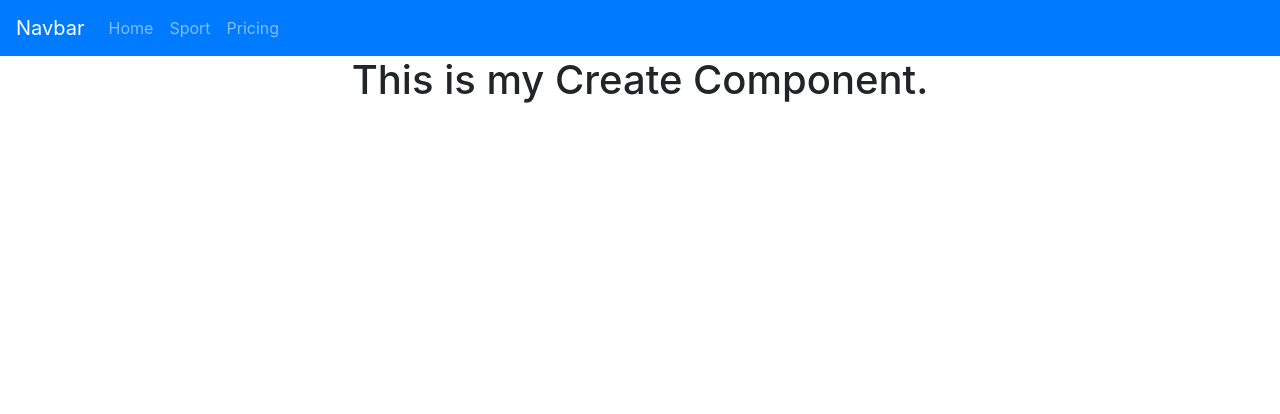
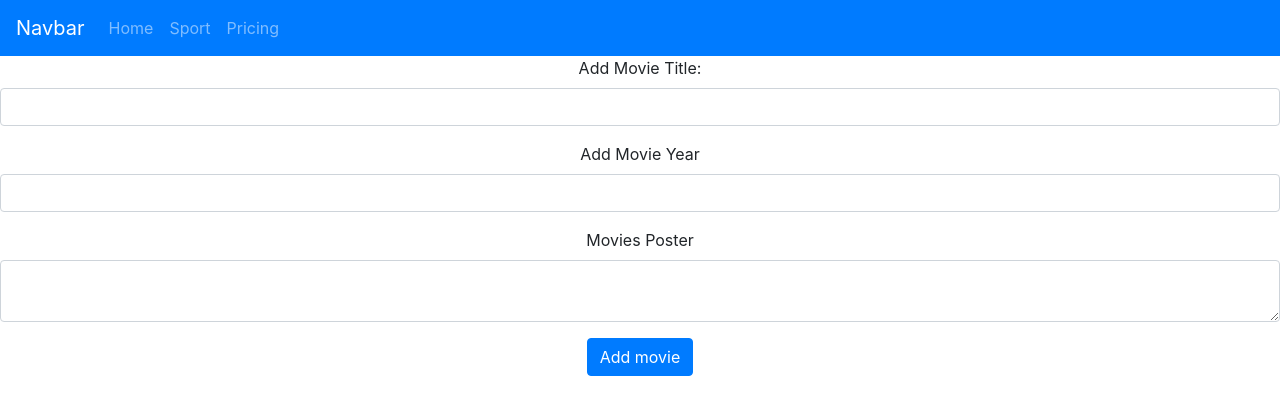
Before and after one commit to kacpergrzenda/DataRep_Lab11, a React (Create React App) app: page /sport in a window 1280 px wide. Shown: the top 414 px of the page. Built offline with nearby package versions, Linux system fonts and the light colour scheme.

Commit message:
Lab Complete

```diff
--- a/src/components/create.js
+++ b/src/components/create.js
@@ -1,12 +1,80 @@
 import { render } from '@testing-library/react';
 import React from 'react';
 
-export class Create extends React.Component{
+export class Create extends React.Component {
 
-    render(){
-        return(
-            <div>
-                <h1>This is my Create Component.</h1>
+    constructor() {
+        super();
+
+        //binds variables
+        this.onSubmit = this.onSubmit.bind(this);
+        this.onChangeTitle = this.onChangeTitle.bind(this);
+        this.onChangeYear = this.onChangeYear.bind(this);
+        this.onChangePoster = this.onChangePoster.bind(this);
+
+        this.state = {
+            Title: '',
+            Year: '',
+            Poster: ''
+        }
+    }
+    //sets input Title Name into the value of the State title
+    onChangeTitle(e) {
+        this.setState({
+            Title: e.target.value
+        })
+    }
+    //sets input Year into the value of the State Year
+    onChangeYear(e) {
+        this.setState({
+            Year: e.target.value
+        })
+    }
+    onChangePoster(e) {
+        this.setState({
+            Poster: e.target.value
+        })
+    }
+    //function pulls value of title year and poster of data thats entered
+    onSubmit(e) {
+        e.preventDefault();
+        alert("Movie: " + this.state.Title + " "
+            + this.state.Year + " " + this.state.Poster);
+    }
+    render() {
+        return (
+            //creates Title, input and button
+            <div className='App'>
+                <form onSubmit={this.onSubmit}>
+                    <div className="form-group">
+                        <label>Add Movie Title: </label>
+                        <input type='text'
+                            className='form-control'
+                            value={this.state.Title}
+                            onChange={this.onChangeTitle}></input>
+                    </div>
+                    <div className="form-group">
+                        <label>Add Movie Year</label>
+                        <input type='text'
+                            className='form-control'
+                            value={this.state.Year}
+                            onChange={this.onChangeYear}></input>
+                    </div>
+                    <div className='form-group'>
+                        <label>Movies Poster</label>
+                        <textarea type='text'
+                            className='form-control'
+                            value={this.state.Poster}
+                            onChange={this.onChangePoster}>
+                        </textarea>
+                    </div>
+                    <div className="form-group">
+                        <input type='submit'
+                            value='Add movie'
+                            className='btn btn-primary'>
+                        </input>
+                    </div>
+                </form>
             </div>
         );
     }
--- a/src/components/read.js
+++ b/src/components/read.js
@@ -1,38 +1,29 @@
 import React from 'react';
 import { Movies } from './movies';
-
+import axios from 'axios';
 
 //Class "Read" inherits from react.component
-export class Read extends React.Component{
+export class Read extends React.Component {
 
     state = {
         movies: [
-            {
-            "Title": "Avengers: Infinity War",
-            "Year": "2018",
-            "imdbID": "tt4154756",
-            "Type": "movie",
-            "Poster": "https://m.media-amazon.com/images/M/MV5BMjMxNjY2MDU1OV5BMl5BanBnXkFtZTgwNzY1MTUwNTM@._V1_SX300.jpg"
-            },
-            {
-            "Title": "Captain America: Civil War",
-            "Year": "2016",
-            "imdbID": "tt3498820",
-            "Type": "movie",
-            "Poster": "https://m.media-amazon.com/images/M/MV5BMjQ0MTgyNjAxMV5BMl5BanBnXkFtZTgwNjUzMDkyODE@._V1_SX300.jpg"
-            },
-            {
-            "Title": "Charlie Wilson's War",
-            "Year": "2007",
-            "imdbID": "tt0472062",
-            "Type": "movie",
-            "Poster": "https://m.media-amazon.com/images/M/MV5BMTgwMDgwMDc4MF5BMl5BanBnXkFtZTYwOTU3MDM4._V1_SX300.jpg"
-            }
-            ]
 
+        ]
     }
-    render(){
-        return(
+
+    componentDidMount() {
+        //get data url from web
+        axios.get('https://jsonblob.com/api/jsonblob/520c3b5e-0312-11eb-a6af-cbf00d776032')
+            //responds to url web and put data pulled from web in movie array
+            .then(
+                (response) => { this.setState({ movies: response.data.Search }) }
+            )
+            //if error occurs log error to console
+            .catch((error) => { console.log(error) });
+    }
+
+    render() {
+        return (
             <div className="App">
                 <h1>My Read in another component.</h1>
                 <Movies movies={this.state.movies}></Movies>
```
